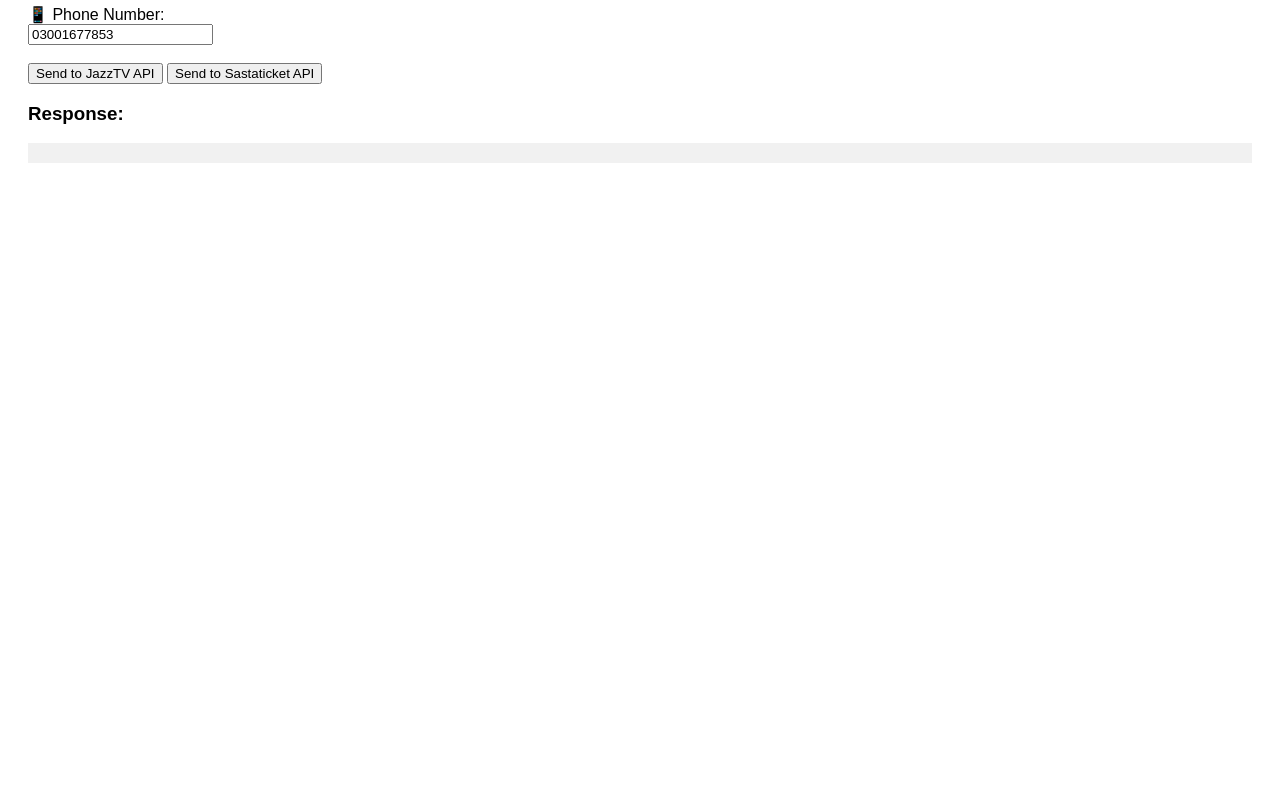
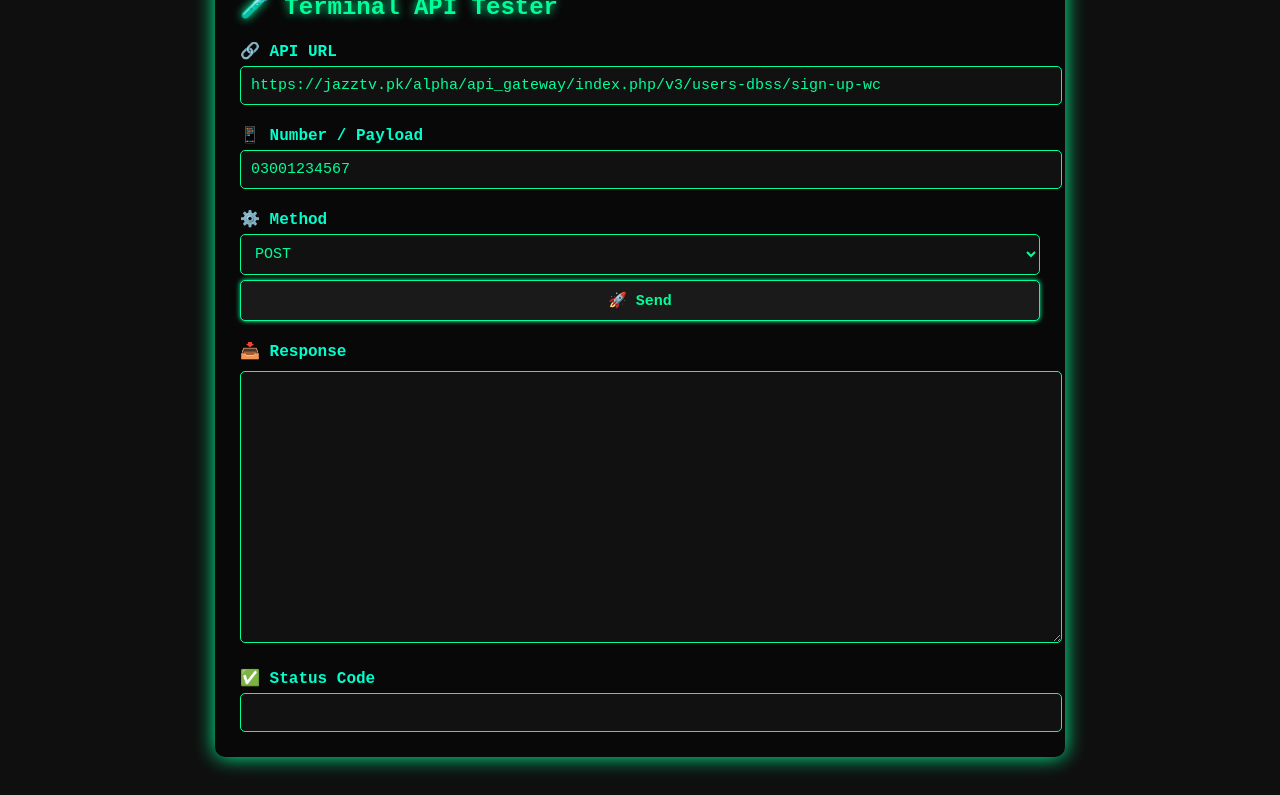
Before and after one commit to ikashifraza/Api-test, a plain HTML site: page index.html in a window 1280 px wide. Shown: the part 91-886 px from the top of the page. Before the commit the page ends 800 px from the top, so only its background shows below. Drawn offline with Linux system fonts and the light colour scheme.

Commit message:
Update index.html

```diff
--- a/index.html
+++ b/index.html
@@ -1,43 +1,121 @@
 <!DOCTYPE html>
 <html>
 <head>
-  <title>API Test Tool</title>
+  <title>API Terminal</title>
+  <style>
+    body {
+      background-color: #0f0f0f;
+      color: #33ff33;
+      font-family: 'Courier New', Courier, monospace;
+      padding: 30px;
+    }
+
+    h2 {
+      color: #00ff99;
+      text-shadow: 0 0 10px #00ff99;
+    }
+
+    label {
+      font-weight: bold;
+      color: #00ffcc;
+      display: block;
+      margin-top: 20px;
+    }
+
+    input, select, textarea, button {
+      background: #111;
+      color: #00ff99;
+      border: 1px solid #00ff99;
+      border-radius: 5px;
+      padding: 10px;
+      font-family: monospace;
+      font-size: 15px;
+      width: 100%;
+      margin-top: 5px;
+    }
+
+    button {
+      cursor: pointer;
+      font-weight: bold;
+      background-color: #1a1a1a;
+      box-shadow: 0 0 5px #00ff99;
+      transition: 0.3s ease;
+    }
+
+    button:hover {
+      background-color: #222;
+      box-shadow: 0 0 10px #00ff99;
+    }
+
+    textarea {
+      height: 250px;
+      margin-top: 10px;
+    }
+
+    .container {
+      max-width: 800px;
+      margin: auto;
+      background: #080808;
+      border-radius: 10px;
+      padding: 25px;
+      box-shadow: 0 0 20px #00ff99;
+    }
+  </style>
 </head>
-<body style="font-family: sans-serif; padding: 20px;">
-  <h2>📡 API Test Tool</h2>
+<body>
+  <div class="container">
+    <h2>🧪 Terminal API Tester</h2>
 
-  <label>📱 Phone Number:</label><br>
-  <input type="text" id="phone" value="03001677853" placeholder="Enter phone"><br><br>
+    <label>🔗 API URL</label>
+    <input type="text" id="apiUrl" value="https://jazztv.pk/alpha/api_gateway/index.php/v3/users-dbss/sign-up-wc" />
 
-  <button onclick="sendJazz()">Send to JazzTV API</button>
-  <button onclick="sendSasta()">Send to Sastaticket API</button>
+    <label>📱 Number / Payload</label>
+    <input type="text" id="phone" value="03001234567" />
 
-  <h3>Response:</h3>
-  <pre id="response" style="background:#f1f1f1; padding: 10px;"></pre>
+    <label>⚙️ Method</label>
+    <select id="method">
+      <option value="POST">POST</option>
+      <option value="GET">GET</option>
+    </select>
+
+    <button onclick="sendRequest()">🚀 Send</button>
+
+    <label>📥 Response</label>
+    <textarea id="response" readonly></textarea>
+
+    <label>✅ Status Code</label>
+    <input type="text" id="statusCode" readonly />
+  </div>
 
   <script>
-    function sendJazz() {
+    async function sendRequest() {
+      const url = document.getElementById('apiUrl').value;
       const phone = document.getElementById('phone').value;
-      fetch("https://jazztv.pk/alpha/api_gateway/index.php/v3/users-dbss/sign-up-wc", {
-        method: "POST",
-        headers: { "Content-Type": "application/json" },
-        body: JSON.stringify({ msisdn: phone })
-      })
-      .then(res => res.json())
-      .then(data => document.getElementById("response").innerText = JSON.stringify(data, null, 2))
-      .catch(err => document.getElementById("response").innerText = "Error: " + err);
-    }
+      const method = document.getElementById('method').value;
+      const statusBox = document.getElementById('statusCode');
+      const responseBox = document.getElementById('response');
 
-    function sendSasta() {
-      const phone = document.getElementById('phone').value;
-      fetch("https://backend.sastaticket.pk/api/v3/users/generate_otp/", {
-        method: "POST",
-        headers: { "Content-Type": "application/json" },
-        body: JSON.stringify({ phone: phone })
-      })
-      .then(res => res.json())
-      .then(data => document.getElementById("response").innerText = JSON.stringify(data, null, 2))
-      .catch(err => document.getElementById("response").innerText = "Error: " + err);
+      let bodyData = JSON.stringify({
+        phone: phone,
+        msisdn: phone
+      });
+
+      try {
+        const res = await fetch(url, {
+          method: method,
+          headers: {
+            "Content-Type": "application/json"
+          },
+          body: method === "POST" ? bodyData : undefined
+        });
+
+        const json = await res.json();
+        statusBox.value = res.status;
+        responseBox.value = JSON.stringify(json, null, 2);
+      } catch (err) {
+        statusBox.value = "Error";
+        responseBox.value = err.toString();
+      }
     }
   </script>
 </body>
```
